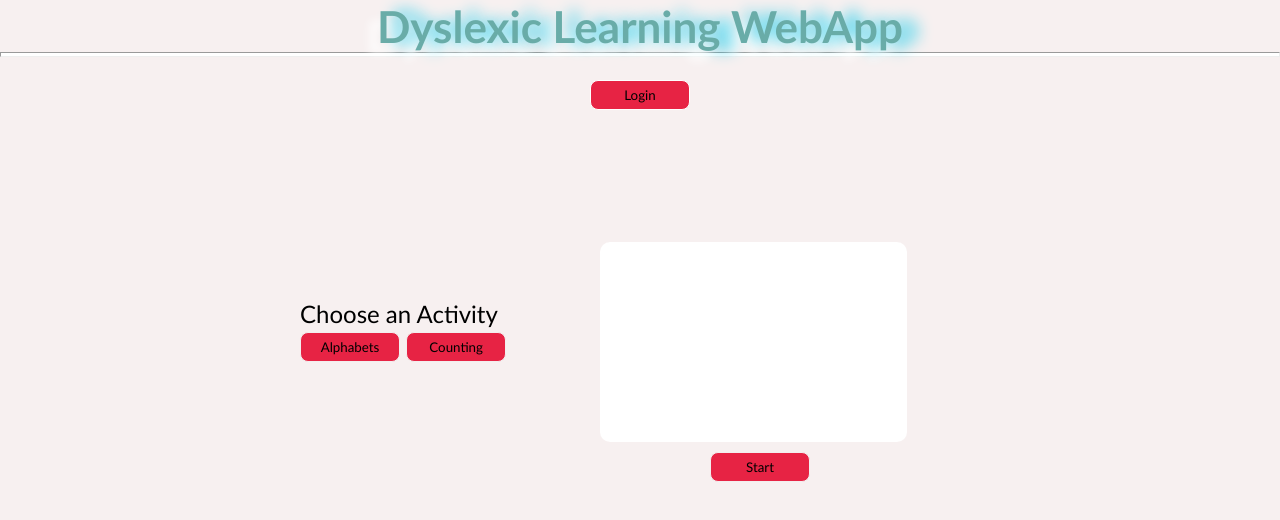
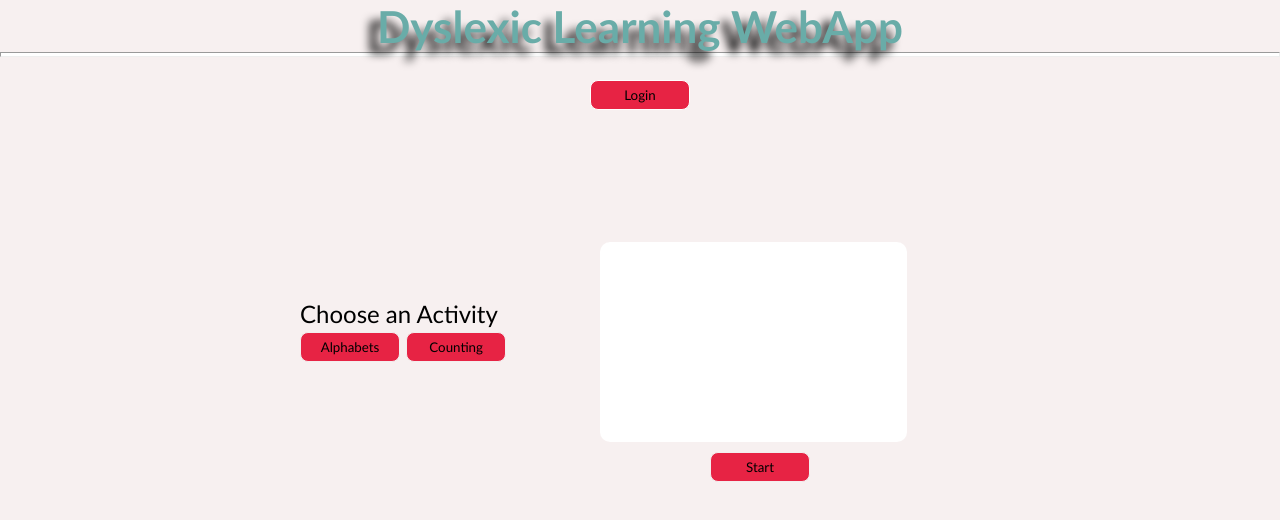
Before and after one commit to Emritik/help, a plain HTML site: page index.html in a window 1280 px wide. Drawn offline with Linux system fonts and the light colour scheme.

Commit message:
new changes

```diff
--- a/style.css
+++ b/style.css
@@ -14,7 +14,7 @@ header{
     font-weight: bold;
 }
 .left{
-    text-shadow:15px 0px 15px #26cdeb, -10px 10px 10px #fff;
+    text-shadow: -10px 10px 10px #070707;
     font-weight: 900;
 }
 .line{
```
